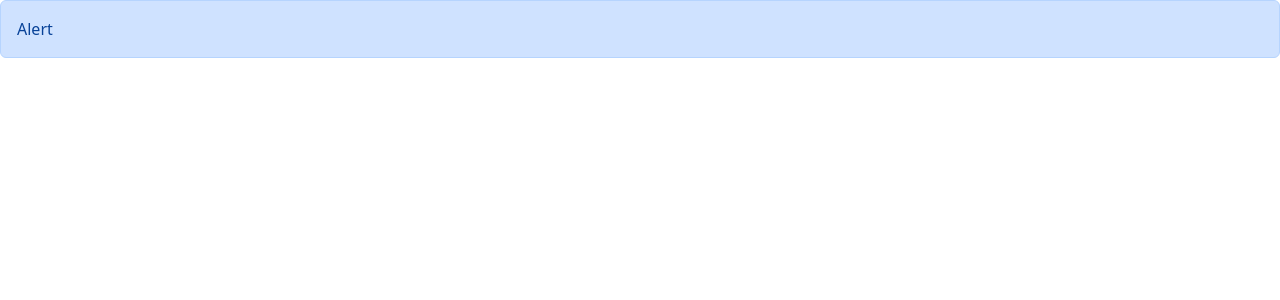
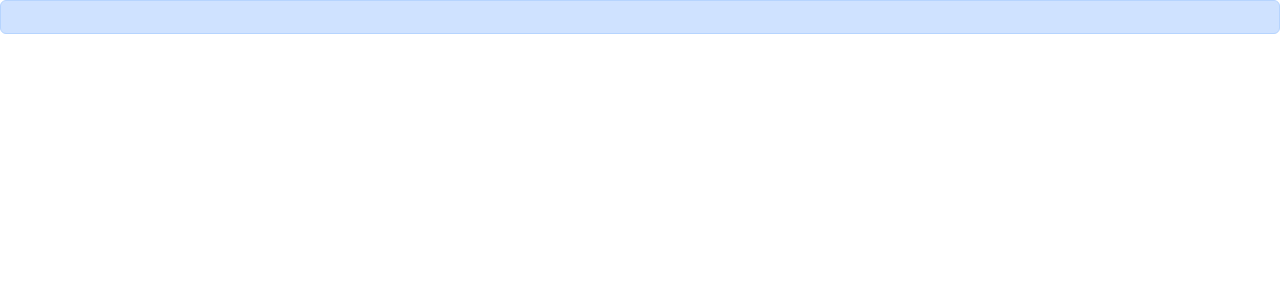
Before and after one commit to Otacon2024/Vite-React, a React (Vite) app: page / in a window 1280 px wide. Shown: the top 300 px of the page. Built offline with nearby package versions, Linux system fonts and the light colour scheme.

Commit message:
Destructure the parameter : "text" property + render the "text" property

```diff
--- a/src/components/Alert.tsx
+++ b/src/components/Alert.tsx
@@ -2,8 +2,8 @@ interface Props {
   text: string;
 }
 
-function Alert(props: Props) {
-  return <div className="alert alert-primary">Alert</div>;
+function Alert({ text }: Props) {
+  return <div className="alert alert-primary">{text}</div>;
 }
 
 export default Alert;
```
